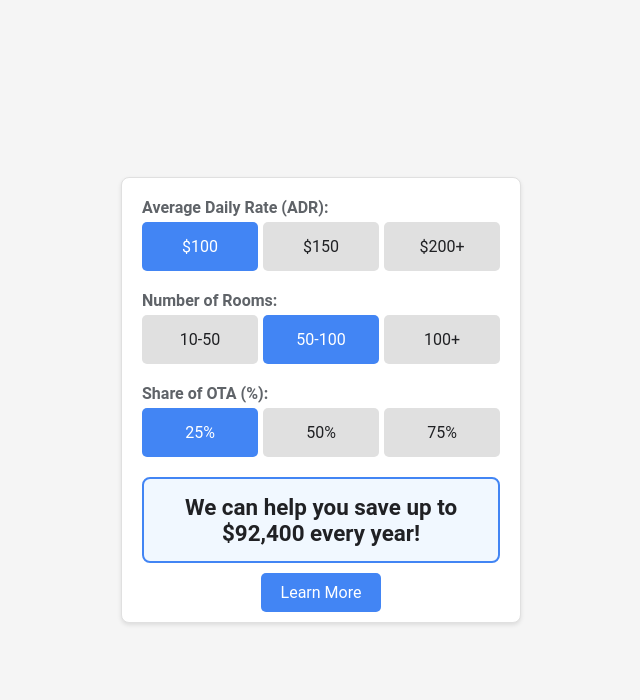
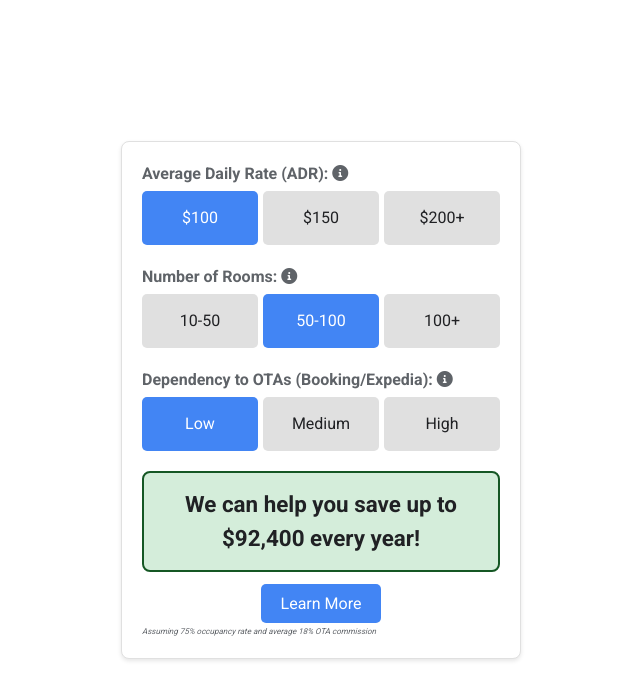
Before and after one commit to cblg/calculette, a plain HTML site: page index.html in a window 1280 px wide. Shown: the whole page, without its empty margins (319-959 px from the left). Drawn offline with nearby package versions, Linux system fonts and the light colour scheme.

Commit message:
Add files via upload

```diff
--- a/index.html
+++ b/index.html
@@ -4,11 +4,14 @@
   <meta charset="UTF-8">
   <meta name="viewport" content="width=device-width, initial-scale=1.0">
   <title>Calculator</title>
+  <link rel="stylesheet" href="https://cdnjs.cloudflare.com/ajax/libs/font-awesome/6.0.0-beta3/css/all.min.css">
+  <link rel="stylesheet" href="https://stackpath.bootstrapcdn.com/bootstrap/4.3.1/css/bootstrap.min.css">
   <style>
+    @import url('https://fonts.googleapis.com/css2?family=Roboto:wght@400;700&display=swap');
     body {
-      background-color: #f5f5f5;
+      background-color: #ffffff; /* Set background to white */
       color: #202124;
-      font-family: Arial, sans-serif;
+      font-family: 'Roboto', sans-serif;
       display: flex;
       justify-content: center;
       align-items: center;
@@ -28,6 +31,7 @@
       width: 100%;
       max-width: 400px; /* Max width to ensure responsiveness */
       box-sizing: border-box;
+      position: relative; /* For positioning the footnote */
     }
 
     label {
@@ -68,12 +72,12 @@
     }
 
     .result-frame {
-      border: 2px solid #4285f4;
+      border: 2px solid #155724; /* Dark green border */
       border-radius: 8px;
       margin-top: 20px;
       padding: 15px;
       text-align: center;
-      background-color: #f1f8ff; /* Light blue background to make the result stand out */
+      background-color: #d4edda; /* Light green background */
     }
 
     .result-frame p {
@@ -100,29 +104,47 @@
     .cta-button:hover {
       background-color: #3367d6;
     }
+
+    .option-row i {
+      margin-left: 5px;
+    }
+
+    .footnote {
+      margin-top: 10px;
+      font-size: 0.5em; /* 50% smaller */
+      font-style: italic; /* Italic text */
+      color: #5f6368;
+      text-align: left;
+    }
   </style>
 </head>
 <body>
   <div class="calculator">
-    <label for="adr">Average Daily Rate (ADR):</label>
+    <label for="adr">Average Daily Rate (ADR):
+      <i class="fas fa-info-circle" data-toggle="tooltip" title="What's the average room rate of your hotel?"></i>
+    </label>
     <div id="adr-buttons" class="block-group">
       <div class="block active" data-value="100">$100</div>
       <div class="block" data-value="150">$150</div>
       <div class="block" data-value="200">$200+</div>
     </div>
 
-    <label for="number-of-rooms">Number of Rooms:</label>
+    <label for="number-of-rooms">Number of Rooms:
+      <i class="fas fa-info-circle" data-toggle="tooltip" title="What's your hotel room count?"></i>
+    </label>
     <div id="rooms-buttons" class="block-group">
       <div class="block" data-value="25">10-50</div>
       <div class="block active" data-value="75">50-100</div>
       <div class="block" data-value="125">100+</div>
     </div>
 
-    <label for="share-of-ota">Share of OTA (%):</label>
+    <label for="share-of-ota">Dependency to OTAs (Booking/Expedia):
+      <i class="fas fa-info-circle" data-toggle="tooltip" title="How much of the hotel revenue depends on Online Travel Agencies?"></i>
+    </label>
     <div id="ota-buttons" class="block-group">
-      <div class="block active" data-value="25">25%</div>
-      <div class="block" data-value="50">50%</div>
-      <div class="block" data-value="75">75%</div>
+      <div class="block active" data-value="25">Low</div>
+      <div class="block" data-value="50">Medium</div>
+      <div class="block" data-value="75">High</div>
     </div>
 
     <div class="result-frame">
@@ -130,6 +152,9 @@
     </div>
     <div class="cta">
       <a href="#" class="cta-button">Learn More</a>
+    </div>
+    <div class="footnote">
+      Assuming 75% occupancy rate and average 18% OTA commission
     </div>
   </div>
 
@@ -176,5 +201,13 @@
 
     calculateCommissions();
   </script>
+  <script src="https://code.jquery.com/jquery-3.3.1.slim.min.js"></script>
+  <script src="https://cdnjs.cloudflare.com/ajax/libs/popper.js/1.14.7/umd/popper.min.js"></script>
+  <script src="https://stackpath.bootstrapcdn.com/bootstrap/4.3.1/js/bootstrap.min.js"></script>
+  <script>
+    $(function () {
+      $('[data-toggle="tooltip"]').tooltip()
+    })
+  </script>
 </body>
 </html>
```
